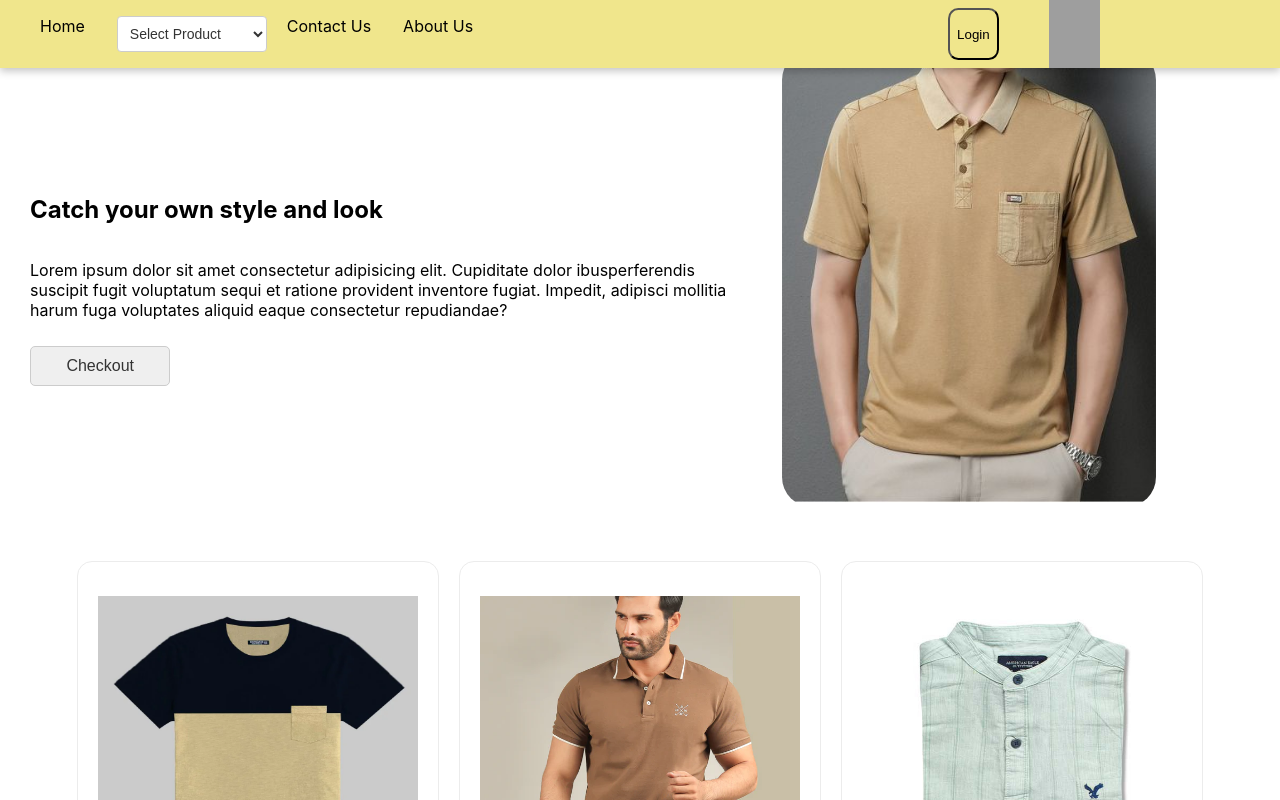
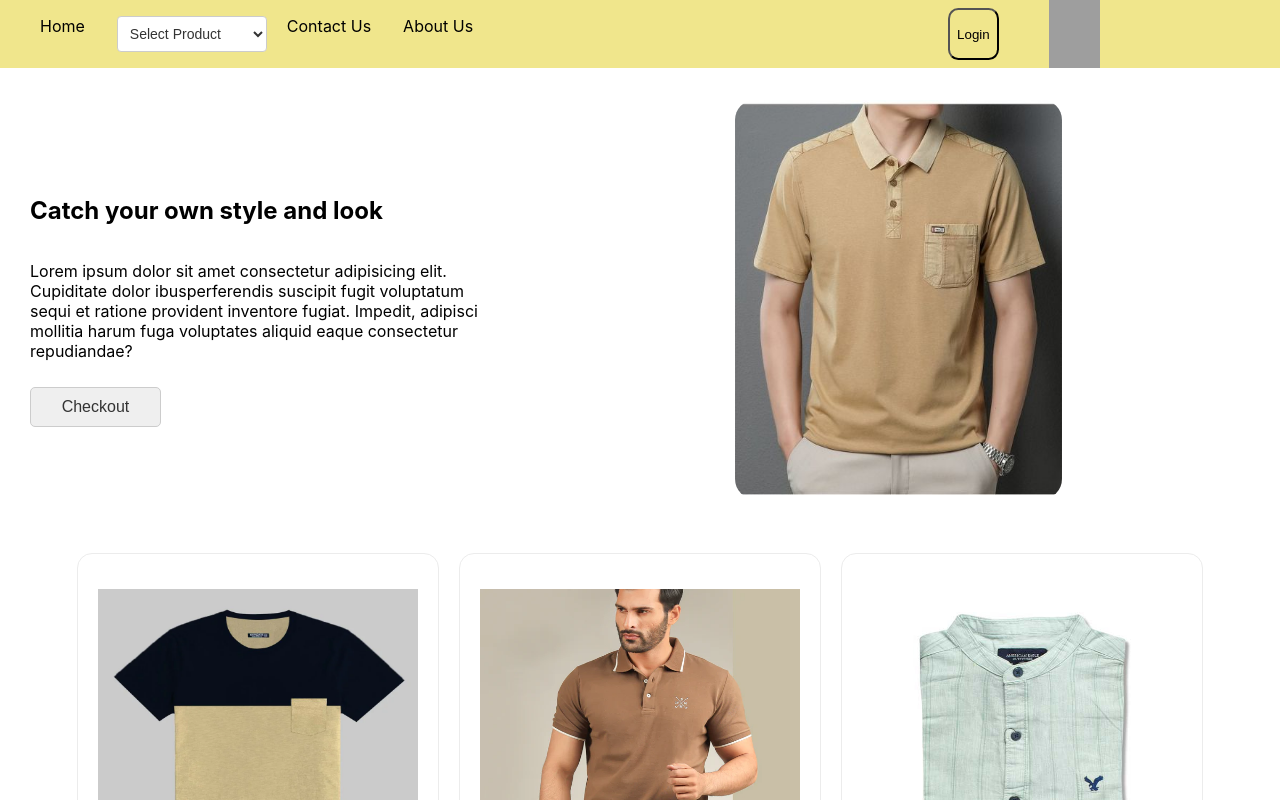
Before and after one commit to Moizajmal2456/EXD-Project, a React (Create React App) app: page / in a window 1280 px wide. Shown: the top 800 px of the page. Built offline with nearby package versions, Linux system fonts and the light colour scheme; grey boxes are pictures that could not be loaded.

Commit message:
Changes in Hero section and navbar

```diff
--- a/src/Components/HeroSection/HeroSection.jsx
+++ b/src/Components/HeroSection/HeroSection.jsx
@@ -2,12 +2,12 @@ import style from "./styles.module.scss";
 
 export const Hero = () => {
 return(
-    <div className={style.HeroSection_Erapper}>
+    <div className={style.HeroSection_Wrapper}>
      <div className={style.Left_Section}>
       <h2>Catch your own style and look</h2>
       <p>Lorem ipsum dolor sit amet consectetur adipisicing elit. Cupiditate dolor ibusperferendis suscipit
          fugit voluptatum sequi et ratione provident inventore fugiat. Impedit, adipisci mollitia harum fuga voluptates aliquid eaque consectetur repudiandae?</p>
-         <button className={style.Button}>Checkout</button>
+     <button className={style.Button}>Checkout</button>
      </div>
      <div className={style.Right_Section}>
         <img  src="/Images/Shirt4.jpg" alt="Hero section image" />
--- a/src/Components/HeroSection/styles.module.scss
+++ b/src/Components/HeroSection/styles.module.scss
@@ -1,9 +1,9 @@
-.HeroSection_Erapper{
+.HeroSection_Wrapper{
  width: 100%;
  display: flex;
  margin: auto;
  gap: 50px;
- margin-top: 50px;
+ margin-top: 100px;
  margin-bottom: 50px;
  .Left_Section{
     width: 60%;
@@ -22,18 +22,23 @@
       border: 1px solid #ccc;
     }
     .Button:hover{
-      box-shadow: 0px 2px 10px rgba(0, 0, 0, 0.1);
+      box-shadow: 2px 3px 10px rgba(14, 13, 13, 0.1);
+    }
+    p{
+      width: 70%;
     }
     a{
       text-decoration: none;
     }
  }
  .Right_Section{
-  width: 40%;
-  margin-right: 30px;
+  width: 50%;
+  justify-content: center;
+  align-items: center;
+  // margin-right: 30px;
   img{
-    width: 80%;
-    border-radius: 30px;
+    width: 60%;
+    border-radius: 20px;
   };
  }
 }
--- a/src/Components/Navbar/styles.module.scss
+++ b/src/Components/Navbar/styles.module.scss
@@ -4,7 +4,6 @@
     top: 0px;
     position: fixed;
     background-color: khaki;
-    box-shadow: rgba(0, 0, 0, 0.24) 0px 3px 8px;
     .Left_Section{
         width: 60%;
         gap: 40%;
```
